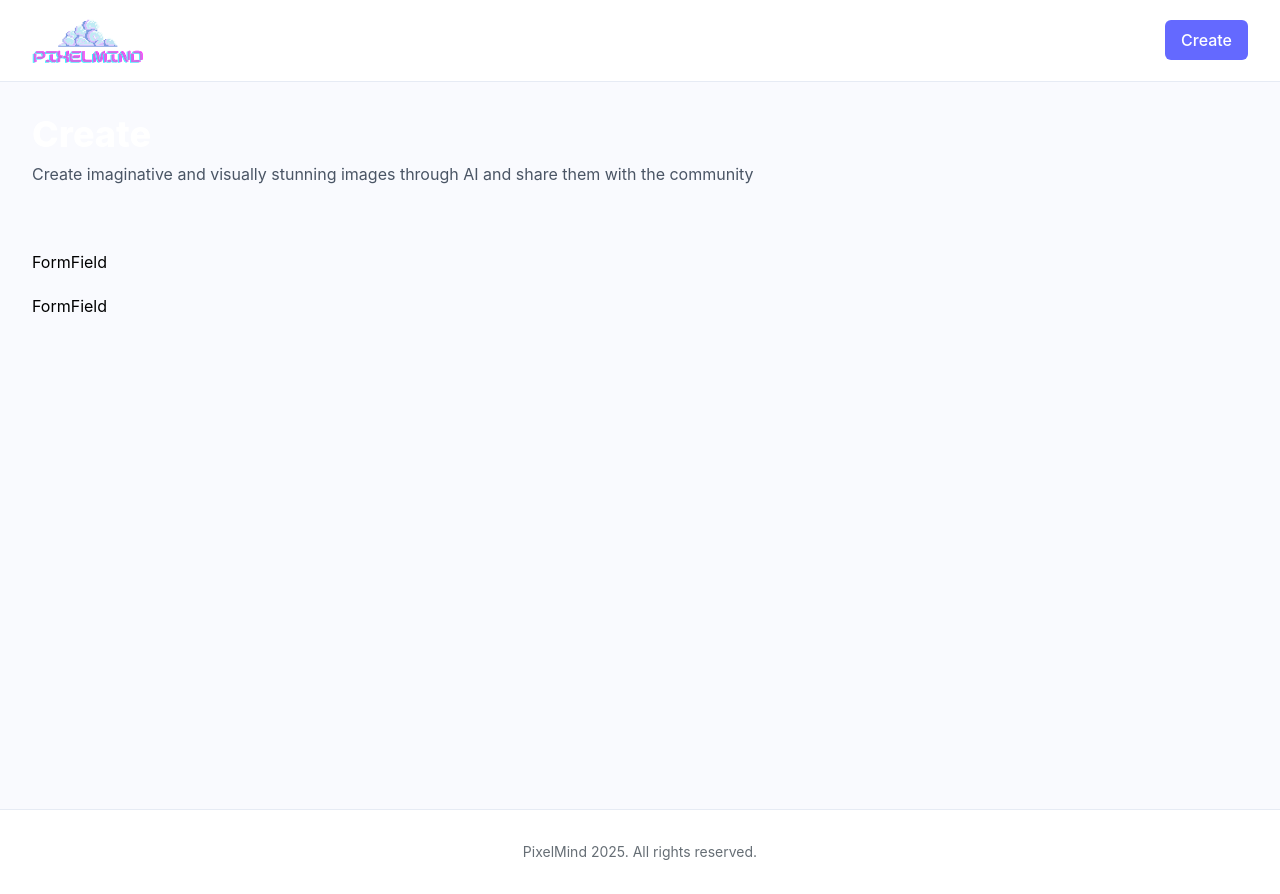
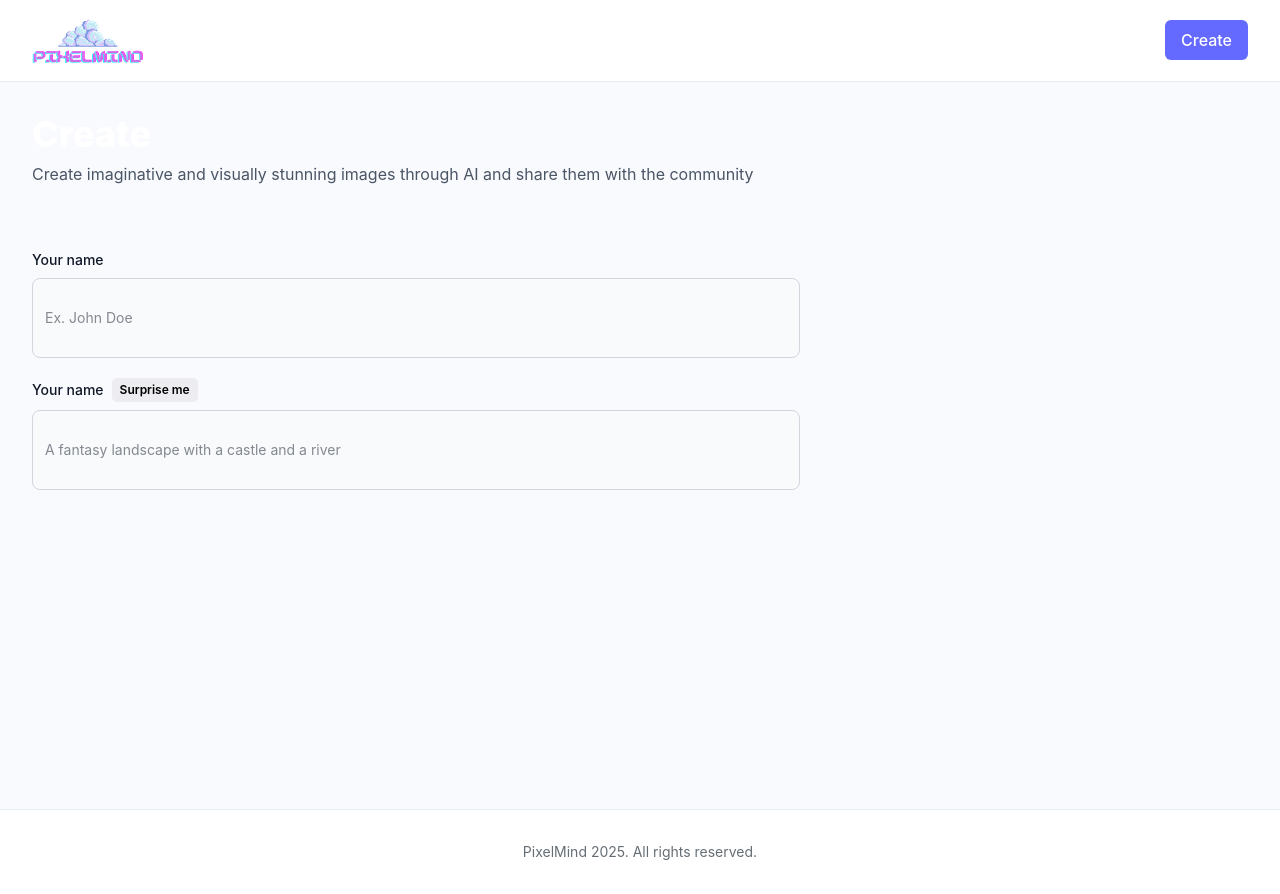
Before and after one commit to MMH576/PixelMind, a React (Vite) app in the folder client/: page /create-post in a window 1280 px wide. Built offline with nearby package versions, Linux system fonts and the light colour scheme; a web font is replaced by a local one.

Commit message:
formfield updated for inputs

```diff
--- a/client/src/components/FormField.jsx
+++ b/client/src/components/FormField.jsx
@@ -1,7 +1,48 @@
 import React from "react";
 
-const FormField = () => {
-  return <div>FormField</div>;
+const FormField = ({
+  labelName,
+  type,
+  name,
+  placeholder,
+  value,
+  handleChange,
+  isSurpriseMe,
+  handleSurpriseMe,
+}) => {
+  return (
+    <div>
+      <div className="flex items-center gap-2 mb-2">
+        <label
+          htmlFor={name}
+          className="block text-sm font-medium text-gray-900"
+        >
+          {labelName}
+        </label>
+        {isSurpriseMe && (
+          <button
+            type="button"
+            onClick={handleSurpriseMe}
+            className="font-semibold text-xs bg-[#ECECF1] py-1 px-2 rounded-[5px] text-black"
+          >
+            Surprise me
+          </button>
+        )}
+      </div>
+      <div className="relative bg-gray-50 border border-gray-300 text-gray-900 text-sm rounded-lg focus:ring-blue-500 focus:border-blue-500 w-full p-3 h-20 flex justify-center items-center">
+        <input
+          type={type}
+          id={name}
+          name={name}
+          placeholder={placeholder}
+          value={value}
+          onChange={handleChange}
+          required
+          className="bg-transparent flex-1 outline-none"
+        />
+      </div>
+    </div>
+  );
 };
 
 export default FormField;
```
